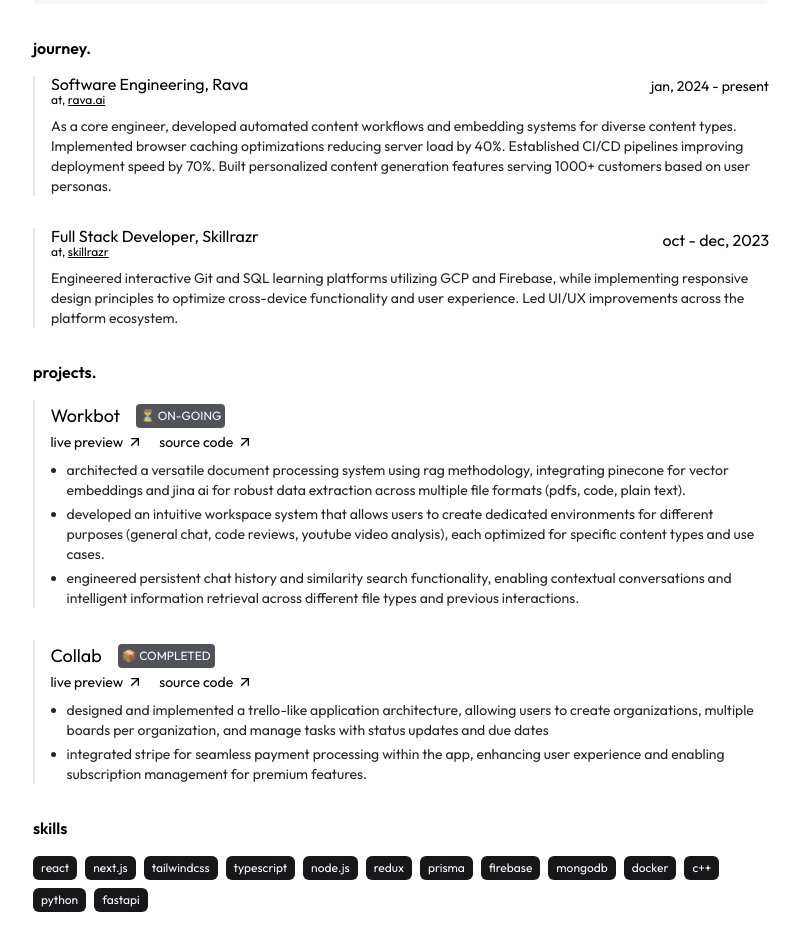
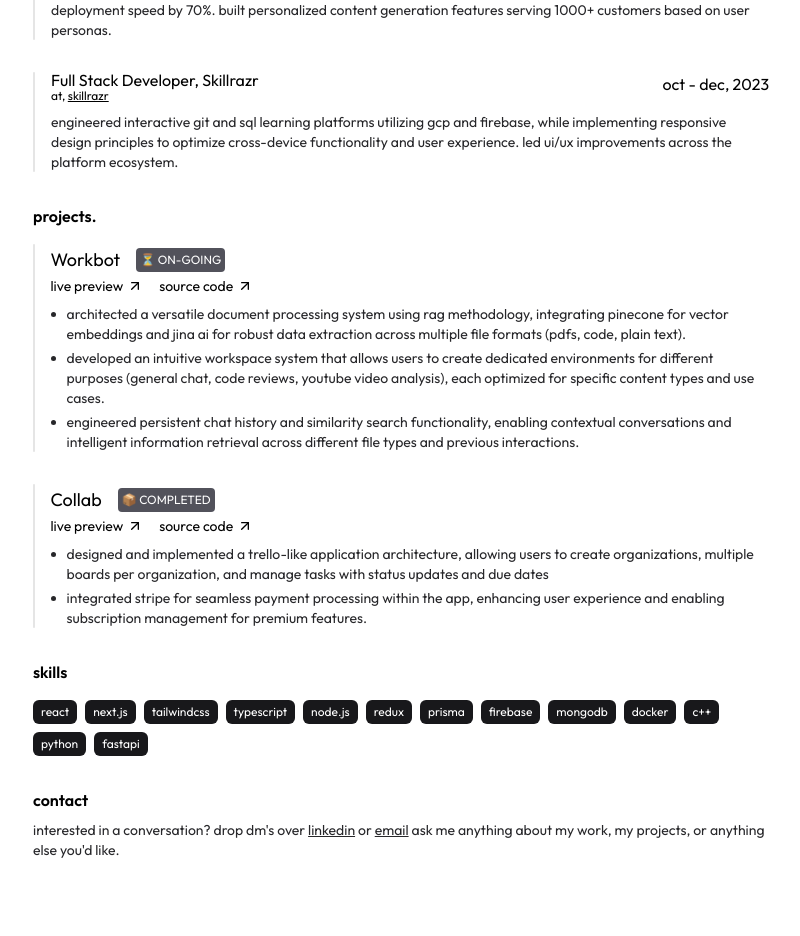
Before and after one commit to yagyaraj234/yagyaraj-portfolio, a Next.js app: page / in a window 1280 px wide. Shown: the part 436-1372 px from the top of the page, without its empty margins (239-1039 px from the left). After the commit the page ends 1344 px from the top, so only its background shows below. Built offline with nearby package versions, Linux system fonts and the light colour scheme.

Commit message:
Refactor: Update default theme to system and add resume link to social section

```diff
--- a/src/app/layout.tsx
+++ b/src/app/layout.tsx
@@ -33,7 +33,7 @@
       >
         <ThemeProvider
           attribute="class"
-          defaultTheme="light"
+          defaultTheme="system"
           enableSystem
           disableTransitionOnChange
         >
--- a/src/app/page.tsx
+++ b/src/app/page.tsx
@@ -7,6 +7,7 @@
 import { useRef } from "react";
 import { NavItem, navItems } from "./components/navbar";
 import { useTheme } from "next-themes";
+import { PiReadCvLogoFill } from "react-icons/pi";
 
 const social_links = [
   {
@@ -14,11 +15,11 @@
     url: "https://linkedin.com/in/yagyaraj234",
     icon: FaLinkedin,
   },
-  {
-    name: "Twitter",
-    url: "https://twitter.com/yagyaraj234",
-    icon: FaXTwitter,
-  },
+  // {
+  //   name: "Twitter",
+  //   url: "https://twitter.com/yagyaraj234",
+  //   icon: FaXTwitter,
+  // },
   {
     name: "Github",
     url: "https://github.com/yagyaraj234",
@@ -28,6 +29,11 @@
     name: "Email",
     url: "mailto:workyagyaraj@gmail.com",
     icon: IoMdMail,
+  },
+  {
+    name: "Resume",
+    url: "https://drive.google.com/file/d/1HDRjs-a3BH-40CQi_Ozr_aS175bhOzEm/view?usp=sharing",
+    icon: PiReadCvLogoFill,
   },
 ];
 const skills = [
@@ -78,7 +84,6 @@
       "Integrated Stripe for seamless payment processing within the app, enhancing user experience and enabling subscription management for premium features.",
     ],
   },
-
 ];
 export default function Home() {
   const about = useRef(null);
@@ -124,7 +129,6 @@
           })}
           <div className="flex mt-3 cursor-pointer">
             <SunIcon
-
               className="size-[16px]   hidden  dark:block"
               onClick={() => setTheme("light")}
             />
@@ -152,7 +156,9 @@
         {/* About */}
         <div className="flex flex-col gap-2 ">
           <h1 className="lg:text-xl normal-case">Hey👋, I&apos;m Yagyaraj</h1>
-          <h2 className="max-lg:text-sm">A full-stack software engineer, from India.</h2>
+          <h2 className="max-lg:text-sm">
+            A full-stack software engineer, from India.
+          </h2>
 
           <div className="flex gap-x-2">
             {social_links.map((link, idx) => (
@@ -187,7 +193,7 @@
         </p>
       </div>
 
-      <div className=" p-4 space-y-4 bg-neutral-100 rounded-md mt-6 dark:bg-zinc-800 text-sm">
+      {/* <div className=" p-4 space-y-4 bg-neutral-100 rounded-md mt-6 dark:bg-zinc-800 text-sm">
         <div>
           I&apos;m open to collaborate with talented individuals and contribute
           to impactful projects. If you&apos;d like to learn more about my work
@@ -219,7 +225,7 @@
             </div>
           </button>
         </div>
-      </div>
+      </div> */}
 
       <div className="mt-8">
         <h2 className="font-semibold" ref={journeyRef}>
@@ -251,7 +257,7 @@
                 <div className="text-md">Jan, 2024 - Present</div>
               </div>
 
-              <p className="normal-case  mt-2 dark:text-zinc-200 text-zinc-800 text-sm ">
+              <p className="lowercase  mt-2 dark:text-zinc-200 text-zinc-800 text-sm ">
                 As a core engineer, developed automated content workflows and
                 embedding systems for diverse content types. Implemented browser
                 caching optimizations reducing server load by 40%. Established
@@ -284,7 +290,7 @@
                 <div className="text-[16px]">Oct - Dec, 2023</div>
               </div>
 
-              <p className="normal-case mt-2 dark:text-zinc-200 text-zinc-800 text-sm ">
+              <p className="lowercase mt-2 dark:text-zinc-200 text-zinc-800 text-sm ">
                 Engineered interactive Git and SQL learning platforms utilizing
                 GCP and Firebase, while implementing responsive design
                 principles to optimize cross-device functionality and user
@@ -368,6 +374,25 @@
           ))}
         </div>
       </div>
+      <div className="mt-8" ref={skillsRef}>
+        <h2 className="font-semibold"> contact </h2>
+        <p className="lowercase mt-2 dark:text-zinc-200 text-zinc-800 text-sm ">
+          Interested in a conversation? Drop DM&apos;s over{" "}
+          <a
+            className="underline"
+            target="_blank"
+            href="https://yagyaraj.online/linkedin"
+          >
+            Linkedin
+          </a>{" "}
+          or{" "}
+          <a href="mailto:workyagyaraj@gmail.com" className="underline">
+            Email
+          </a>{" "}
+          Ask me anything about my work, my projects, or anything else
+          you&apos;d like.
+        </p>
+      </div>
     </div>
   );
 }
```
Also changed, not shown: 1 other file (tests, documents, lock files or other folders).
